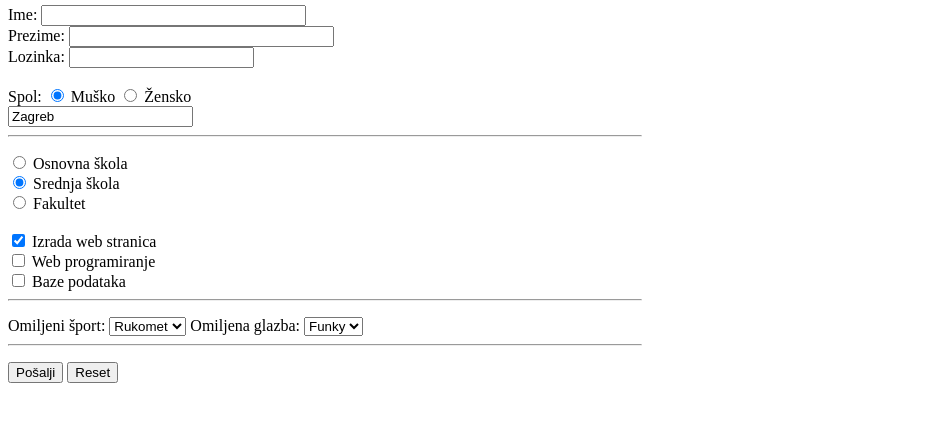
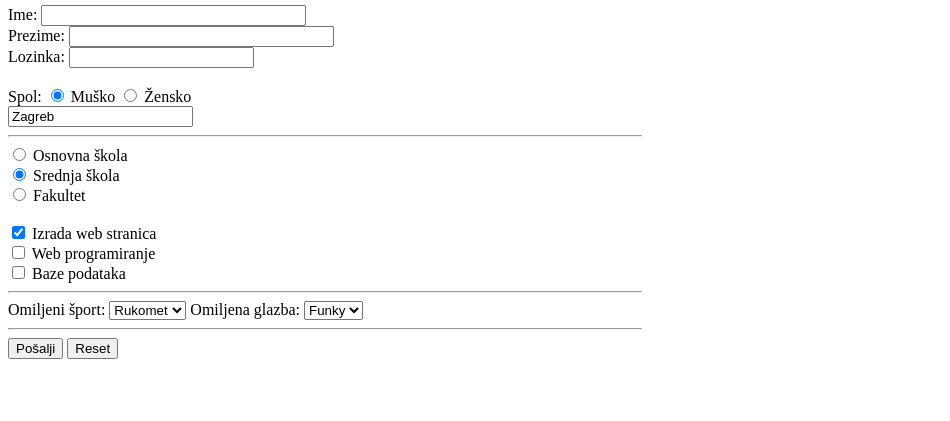
Before and after one commit to Karl255/Sjiwp, a plain HTML site: page LV04/obrazac.html in a window 1280 px wide. Shown: the part 85-506 px from the top of the page, without its empty margins (0-950 px from the left). Drawn offline with Linux system fonts and the light colour scheme.

Commit message:
Removed unecessary p end tags from LV04

```diff
--- a/LV04/obrazac.html
+++ b/LV04/obrazac.html
@@ -23,7 +23,7 @@
 
 		<input type="text" name="grad" value="Zagreb">
 
-		<hr width="50%" align="left"></p>
+		<hr width="50%" align="left">
 
 		<input type="radio" name="obrazovanje" value="osnovna škola"> Osnovna škola <br>
 		<input type="radio" name="obrazovanje" value="srednja škola" checked> Srednja škola <br>
@@ -34,7 +34,7 @@
 		<input type="checkbox" name="predmet" value="web programiranje"> Web programiranje <br>
 		<input type="checkbox" name="predmet" value="baze podataka"> Baze podataka
 
-		<hr width="50%" align="left"></p>
+		<hr width="50%" align="left">
 
 		Omiljeni šport:
 		<select name="sport">
@@ -51,7 +51,7 @@
 			<option value="tehno"> Tehno </option>
 		</select>
 
-		<hr width="50%" align="left"></p>
+		<hr width="50%" align="left">
 
 		<input type="submit" value="Pošalji">
 		<input type="reset" value="Reset">
```
